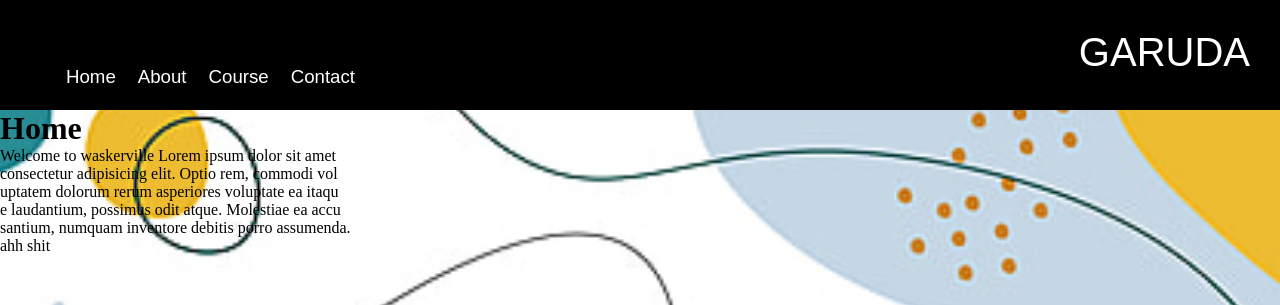
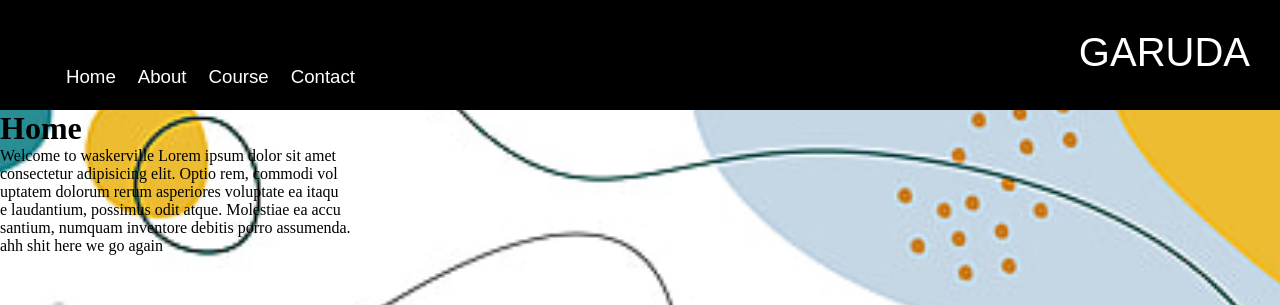
Before and after one commit to ElvinWasker/garuda.git.io, a plain HTML site: page index.html in a window 1280 px wide. Shown: the top 305 px of the page. Drawn offline with Linux system fonts and the light colour scheme.

Commit message:
Update index.html

```diff
--- a/index.html
+++ b/index.html
@@ -24,5 +24,6 @@
     e laudantium, possimus odit atque. Molestiae ea accu<br/>
     santium, numquam inventore debitis porro assumenda.</p>
         ahh shit
+        here we go again
     </body>
 </html>
```
